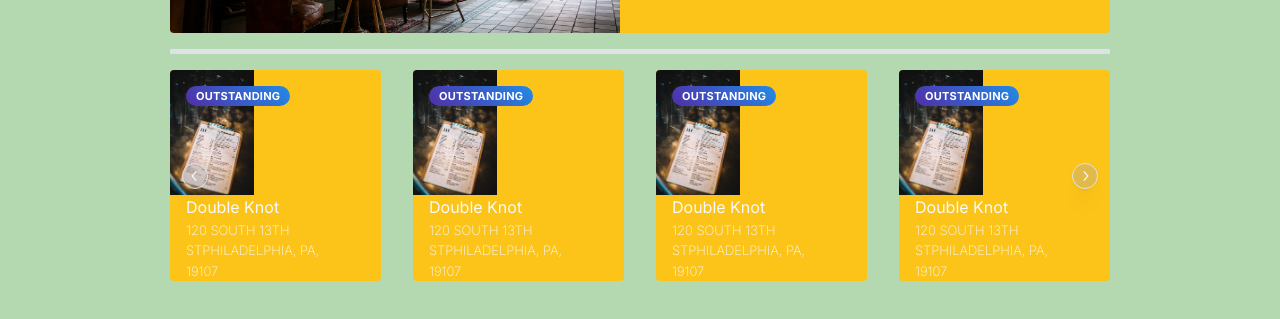
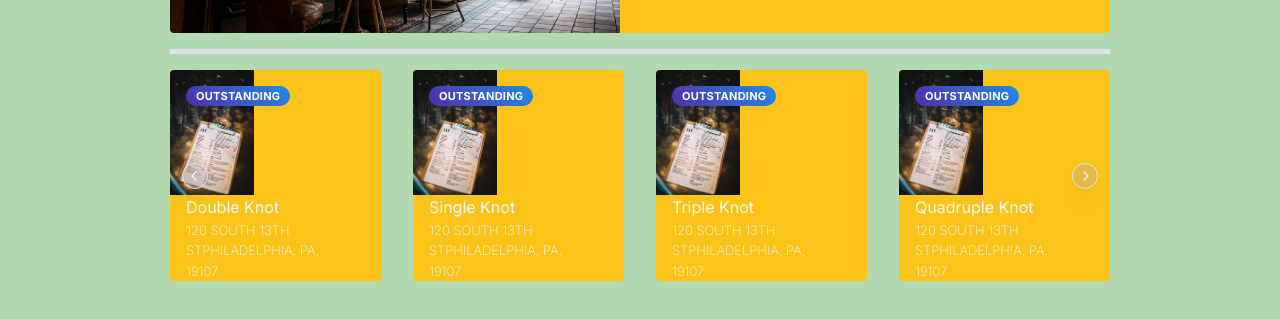
Before and after one commit to AlphaXII/MunchMap, a Next.js app in the folder munchmap-app/: page / in a window 1280 px wide. Shown: the part 411-730 px from the top of the page. Built offline with nearby package versions, Linux system fonts and the light colour scheme.

Commit message:
change code to make use of dummyDatabase

```diff
--- a/munchmap-app/app/page.tsx
+++ b/munchmap-app/app/page.tsx
@@ -1,20 +1,22 @@
-import Image from "next/image";
 import styles from "./page.module.css";
 
 import { BigCard } from "@/components/Cards/BigCard";
 import { Container, Divider, Space, Title } from "@mantine/core";
 import { CardsCarousel } from "../components/Carousel/Carousel";
+import { dummyDatabase } from "../components/resource/dummyDatabase";
 
 export default function Home() {
   return (
     <>
       <Container className={styles.container}>
-        <Title className={styles.title} pt={20}>Recommendation</Title>
+        <Title className={styles.title} pt={20}>
+          Recommendation
+        </Title>
         <BigCard />
         <Space h="md" />
         <Divider size="xl" />
         <Space h="md" />
-        <CardsCarousel />
+        <CardsCarousel data={dummyDatabase}/>
       </Container>
     </>
   );
--- a/munchmap-app/components/Cards/BigCard.tsx
+++ b/munchmap-app/components/Cards/BigCard.tsx
@@ -11,20 +11,9 @@
 import { IconChevronRight } from "@tabler/icons-react";
 import classes from "./BigCard.module.css";
 import restPic from "../resource/doubleknot1.png";
-import dummyData from "../resource/cardInfo.json"
+import { dummyDatabase } from "../resource/dummyDatabase";
 
-let property = {
-  image: restPic,
-  ...dummyData};
-
-interface BigCardProps {
-  image: string;
-  storeName: string;
-  address: string;
-  regional: string;
-  rating: string;
-  description: string;
-}
+let property = dummyDatabase[0];
 
 function fillCard(
   rating: string,
@@ -61,13 +50,9 @@
 export function BigCard() {
   return (
     <>
-      <Card
-        p={0}
-        className={classes.card}
-        visibleFrom="sm"
-      >
+      <Card p={0} className={classes.card} visibleFrom="sm">
         <Group wrap="nowrap" className={classes.group}>
-          <Image src={property.image.src} h={300} alt="something" />
+          <Image src={restPic.src} h={300} alt="something" />
           <Container px={0} className={classes.container}>
             {fillCard(
               property.rating,
@@ -79,9 +64,9 @@
           </Container>
         </Group>
       </Card>
-      <Card  radius="md" className={classes.card2} hiddenFrom="sm">
+      <Card radius="md" className={classes.card2} hiddenFrom="sm">
         <CardSection className={classes.section}>
-          <Image src={property.image.src} w="100%" alt="something" />
+          <Image src={restPic.src} w="100%" alt="something" />
         </CardSection>
         <Container px={0} className={classes.container2}>
           {fillCard(
--- a/munchmap-app/components/Cards/MiniCard.tsx
+++ b/munchmap-app/components/Cards/MiniCard.tsx
@@ -7,30 +7,17 @@
   CardSection,
   Box,
 } from "@mantine/core";
-import { IconChevronRight } from "@tabler/icons-react";
 import classes from "./MiniCard.module.css";
-import pic from "../resource/doubleknot2.jpg";
-import dummyData from "../resource/cardInfo.json";
+import { dataInterface } from "../resource/interfaces";
 
-let property = {
-  image: pic,
-  ...dummyData,
-};
 
-interface MiniCardProps {
-  image: string;
-  storeName: string;
-  address: string;
-  region: string;
-  rating: string;
-}
 
-export function MiniCard() {
+export function MiniCard({restaurantData}: {restaurantData: dataInterface}) {
   return (
     <Card h="100%" w="100%" className={classes.card}>
       <CardSection className={classes.section}>
         <Image
-          src={property.image.src}
+          src={restaurantData.image.src}
           alt="something"
           className={classes.image}
         />
@@ -41,14 +28,14 @@
         variant="gradient"
         gradient={{ from: "#512DA8", to: "blue" }}
       >
-        {property.rating}
+        {restaurantData.rating}
       </Badge>
       <Group className={classes.group}>
         <Box className={classes.header}>
-          {property.storeName}
+          {restaurantData.storeName}
           <Text className={classes.text}>
-            {property.address}
-            {property.region}
+            {restaurantData.address}
+            {restaurantData.region}
           </Text>
         </Box>
       </Group>
--- a/munchmap-app/components/Carousel/Carousel.tsx
+++ b/munchmap-app/components/Carousel/Carousel.tsx
@@ -2,10 +2,14 @@
 import { rem } from "@mantine/core";
 import classes from "./Carousel.module.css";
 import { MiniCard } from "@/components/Cards/MiniCard";
+import { dataInterface } from "../resource/interfaces";
 
-
-export function CardsCarousel() {
-
+export function CardsCarousel({data}: {data: dataInterface[]}) {
+  const slides = data.map((item) => (
+    <CarouselSlide key={item.storeName}>
+      <MiniCard restaurantData={item}/>
+    </CarouselSlide>
+  ))
   return (
     <Carousel
       slideSize={{ base: "100%", sm: "25%" }}
@@ -16,24 +20,7 @@
       height="100%"
       classNames={classes}
     >
-      <CarouselSlide>
-        <MiniCard />
-      </CarouselSlide>
-      <CarouselSlide>
-        <MiniCard />
-      </CarouselSlide>
-      <CarouselSlide>
-        <MiniCard />
-      </CarouselSlide>
-      <CarouselSlide>
-        <MiniCard />
-      </CarouselSlide>
-      <CarouselSlide>
-        <MiniCard />
-      </CarouselSlide>
-      <CarouselSlide>
-        <MiniCard />
-      </CarouselSlide>
+      {slides}
     </Carousel>
   );
 }
--- a/munchmap-app/components/resource/cardInfo.json
+++ /dev/null
@@ -1,7 +0,0 @@
-{
-  "storeName": "Double Knot",
-  "address": "120 SOUTH 13TH ST",
-  "region": "PHILADELPHIA, PA, 19107",
-  "rating": "outstanding",
-  "description": "Indulge in Double Knot's happy hour for a delightful experience! Discover an enticing array of delectable dishes, generously portioned and reasonably priced."
-}
--- /dev/null
+++ b/munchmap-app/components/resource/dummyDatabase.ts
@@ -0,0 +1,85 @@
+import img from "./doubleknot2.jpg";
+
+export const dummyDatabase = [
+  {
+    image: img,
+    storeName: "Double Knot",
+    address: "120 SOUTH 13TH ST",
+    region: "PHILADELPHIA, PA, 19107",
+    rating: "outstanding",
+    description:
+      "Indulge in Double Knot's happy hour for a delightful experience! Discover an enticing array of delectable dishes, generously portioned and reasonably priced.",
+  },
+  {
+    image: img,
+    storeName: "Single Knot",
+    address: "120 SOUTH 13TH ST",
+    region: "PHILADELPHIA, PA, 19107",
+    rating: "outstanding",
+    description:
+      "Indulge in Double Knot's happy hour for a delightful experience! Discover an enticing array of delectable dishes, generously portioned and reasonably priced.",
+  },
+  {
+    image: img,
+    storeName: "Triple Knot",
+    address: "120 SOUTH 13TH ST",
+    region: "PHILADELPHIA, PA, 19107",
+    rating: "outstanding",
+    description:
+      "Indulge in Double Knot's happy hour for a delightful experience! Discover an enticing array of delectable dishes, generously portioned and reasonably priced.",
+  },
+  {
+    image: img,
+    storeName: "Quadruple Knot",
+    address: "120 SOUTH 13TH ST",
+    region: "PHILADELPHIA, PA, 19107",
+    rating: "outstanding",
+    description:
+      "Indulge in Double Knot's happy hour for a delightful experience! Discover an enticing array of delectable dishes, generously portioned and reasonably priced.",
+  },
+  {
+    image: img,
+    storeName: "Quintuple Knot",
+    address: "120 SOUTH 13TH ST",
+    region: "PHILADELPHIA, PA, 19107",
+    rating: "outstanding",
+    description:
+      "Indulge in Double Knot's happy hour for a delightful experience! Discover an enticing array of delectable dishes, generously portioned and reasonably priced.",
+  },
+  {
+    image: img,
+    storeName: "Sextuple Knot",
+    address: "120 SOUTH 13TH ST",
+    region: "PHILADELPHIA, PA, 19107",
+    rating: "outstanding",
+    description:
+      "Indulge in Double Knot's happy hour for a delightful experience! Discover an enticing array of delectable dishes, generously portioned and reasonably priced.",
+  },
+  {
+    image: img,
+    storeName: "Septuple Knot",
+    address: "120 SOUTH 13TH ST",
+    region: "PHILADELPHIA, PA, 19107",
+    rating: "outstanding",
+    description:
+      "Indulge in Double Knot's happy hour for a delightful experience! Discover an enticing array of delectable dishes, generously portioned and reasonably priced.",
+  },
+  {
+    image: img,
+    storeName: "Octuple Knot",
+    address: "120 SOUTH 13TH ST",
+    region: "PHILADELPHIA, PA, 19107",
+    rating: "outstanding",
+    description:
+      "Indulge in Double Knot's happy hour for a delightful experience! Discover an enticing array of delectable dishes, generously portioned and reasonably priced.",
+  },
+  {
+    image: img,
+    storeName: "Nonuple Knot",
+    address: "120 SOUTH 13TH ST",
+    region: "PHILADELPHIA, PA, 19107",
+    rating: "outstanding",
+    description:
+      "Indulge in Double Knot's happy hour for a delightful experience! Discover an enticing array of delectable dishes, generously portioned and reasonably priced.",
+  },
+];
--- /dev/null
+++ b/munchmap-app/components/resource/interfaces.ts
@@ -0,0 +1,7 @@
+export interface dataInterface {
+  image: any;
+  storeName: string;
+  address: string;
+  region: string;
+  rating: string;
+}
```
Also changed, not shown: munchmap-app/app/indexlist/page.module.css (added, +10 -0 lines), munchmap-app/app/indexlist/page.tsx (+17 -6 lines), munchmap-app/components/Search/Search.tsx (added, +29 -0 lines).
